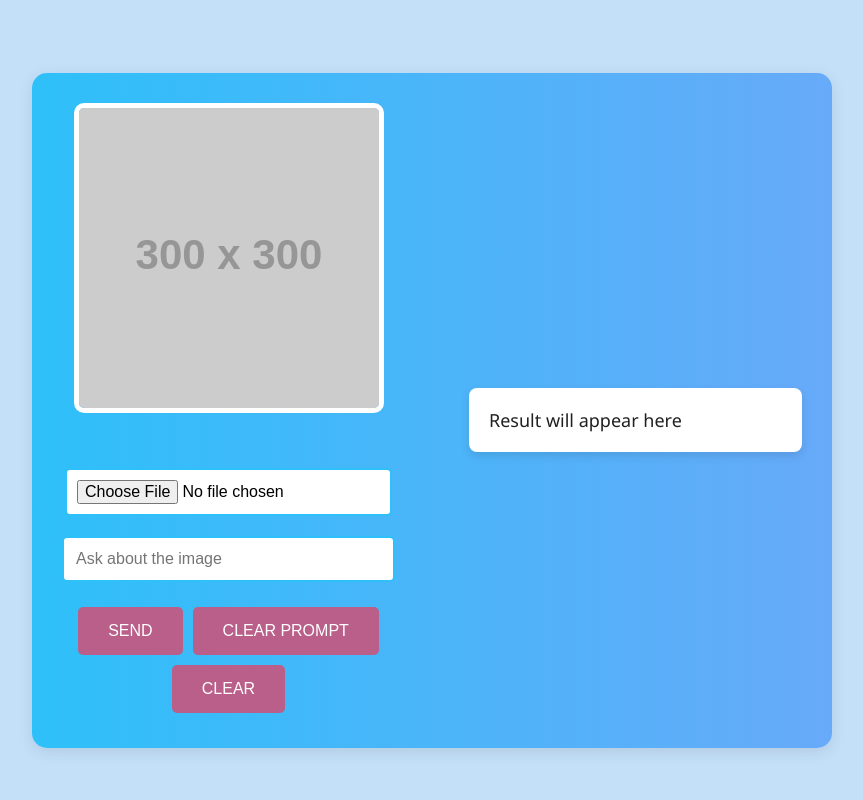
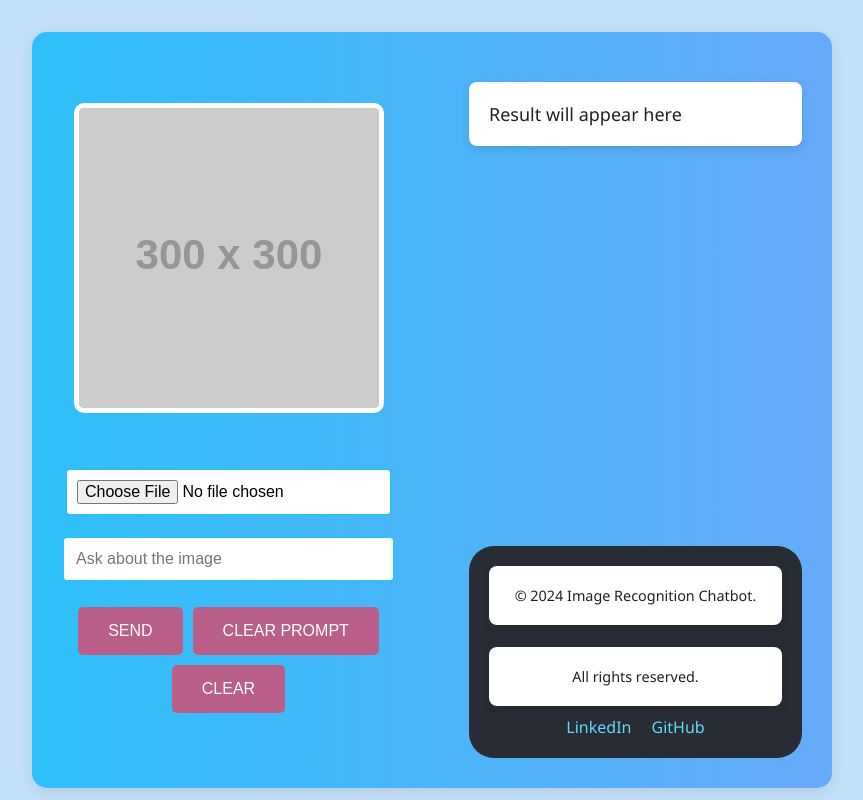
Before and after one commit to Pavan-Kumar-2095/MYSQL-AI, a React (Create React App) app: page / in a window 1280 px wide. Shown: the whole page, without its empty margins (208-1071 px from the left). Built offline with nearby package versions, Linux system fonts and the light colour scheme.

Commit message:
footer update

```diff
--- /dev/null
+++ b/src/Components/Footer.css
@@ -0,0 +1,45 @@
+/* src/components/Footer.css */
+.footer {
+    background-color: #282c34;
+    color: white;
+    padding: 20px;
+    margin-top: 400px;
+    text-align: center;
+    border-radius: 25px;
+  }
+
+  .footer-content {
+    max-width: 1200px;
+    margin: 0 auto;
+  }
+
+  .footer p {
+    margin: 0;
+    font-size: 0.9em;
+  }
+
+  .footer-links {
+    margin-top: 10px;
+  }
+
+  .footer-links a {
+    color: #61dafb;
+    text-decoration: none;
+    margin: 0 10px;
+    font-size: 1em;
+  }
+
+  .footer-links a:hover {
+    text-decoration: underline;
+  }
+
+  @media screen and (max-width: 690px) {
+    .footer-links a {
+      display: block;
+      margin: 5px 0;
+    }
+
+    .footer {
+      margin-top: 100px;
+    }
+  }
--- /dev/null
+++ b/src/Components/Footer.js
@@ -0,0 +1,18 @@
+import React from 'react';
+import './Footer.css'; // Import the CSS file for styling
+
+const Footer = () => {
+  return (
+    <footer className="footer">
+      <div className="footer-content">
+        <p>&copy; 2024 Image Recognition Chatbot.</p><br></br><p>All rights reserved.</p>
+        <div className="footer-links">
+          <a href="https://www.linkedin.com/in/pavan-kumar-107655297/" target="_blank" rel="noopener noreferrer">LinkedIn</a>
+          <a href="https://github.com/Pavan-Kumar-2095" target="_blank" rel="noopener noreferrer">GitHub</a>
+        </div>
+      </div>
+    </footer>
+  );
+};
+
+export default Footer;
--- a/src/Components/Input.js
+++ b/src/Components/Input.js
@@ -1,5 +1,6 @@
 import { useState } from "react"
 import "./Input.css"
+import Footer from "../Components/Footer"
 export default function Input() {
     const [ image , setimage ] = useState("https://via.placeholder.com/300")
     const [ prompt , setprompt ] = useState("")
@@ -78,7 +79,9 @@ export default function Input() {
 
         <div className="output">
         <p value={data}>{data}</p>
+        <Footer   className="footer" />
         </div>
+
 
     </div>
   )
```
Also changed, not shown: public/logo192.jpg (added), public/logo192.png (deleted), src/Components/Input.css (line endings or trailing spaces).
